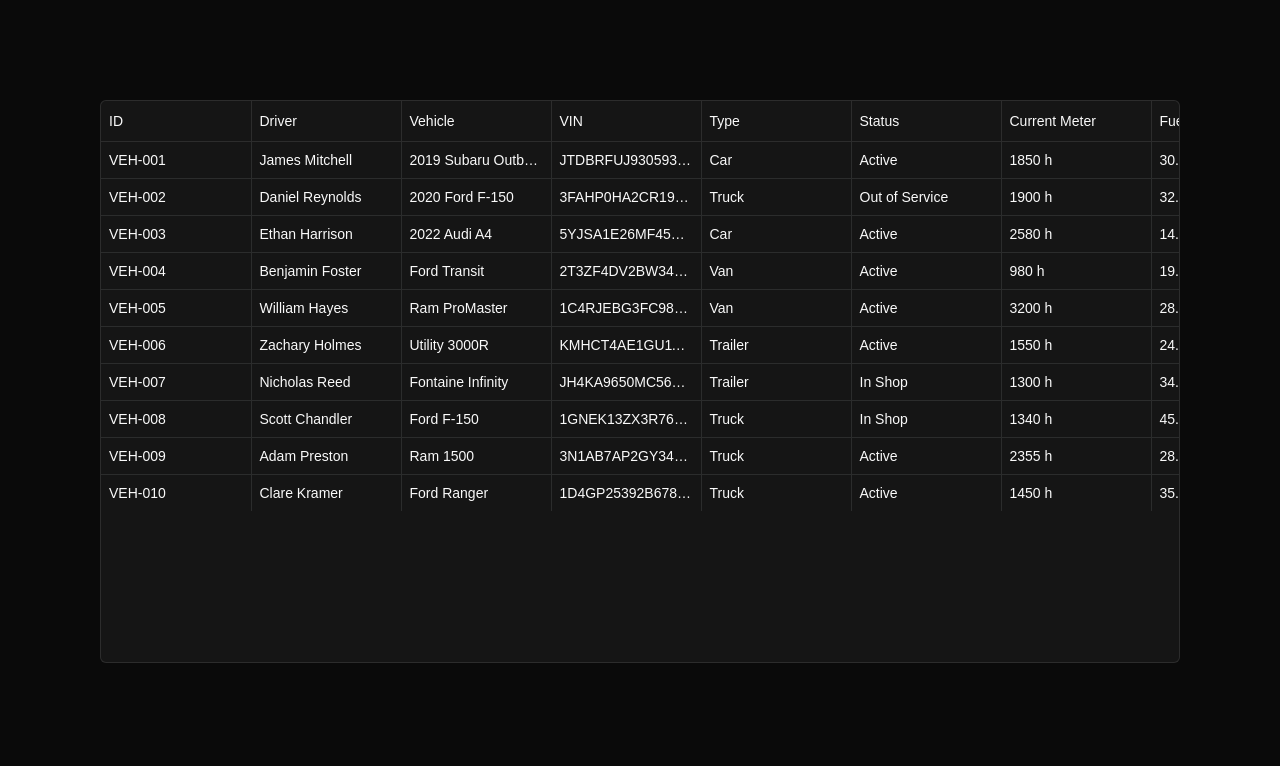
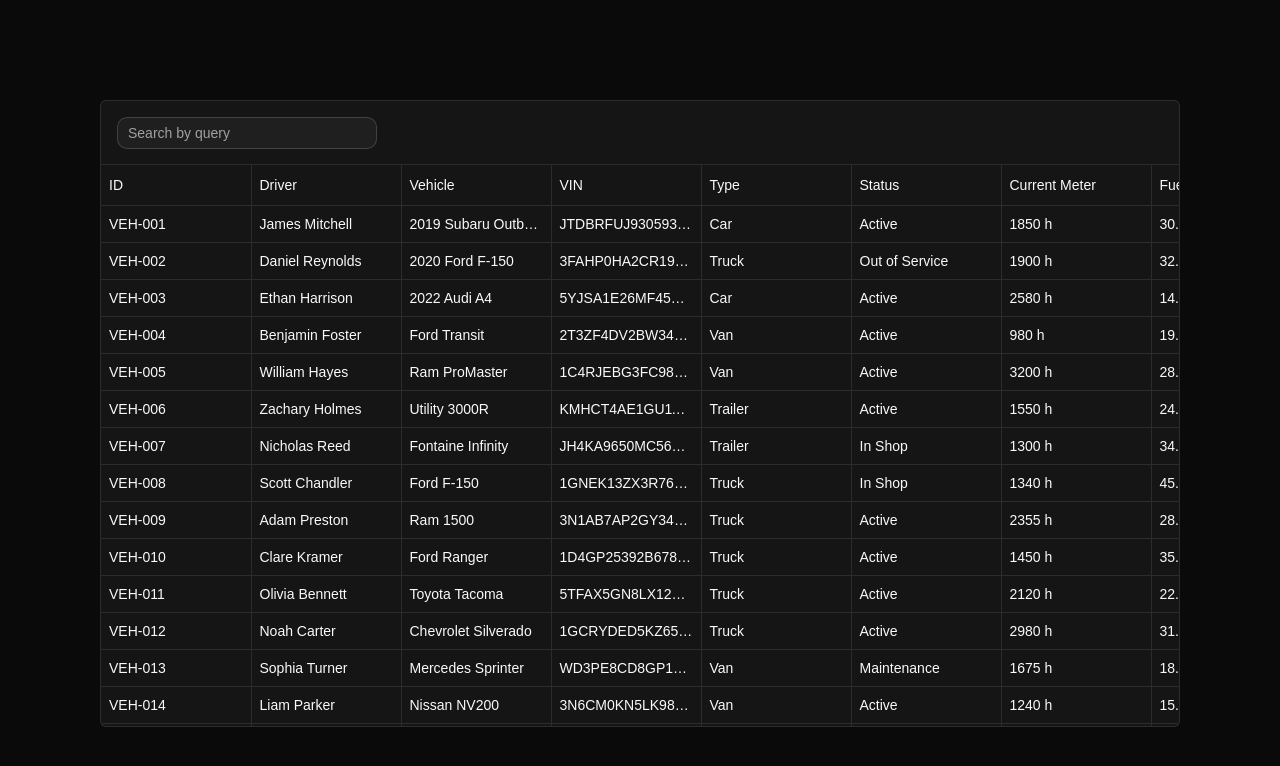
Before and after one commit to jsdev-robin/react-shadcn-table, a React (Vite) app: page / in a window 1280 px wide. Shown: the top 766 px of the page. Built offline with nearby package versions, Linux system fonts and the light colour scheme.

Commit message:
feat: add TopToolbar component and refactor GridCenterHeader to use GridCenterHead

```diff
--- a/src/package/features/index.ts
+++ b/src/package/features/index.ts
@@ -3,7 +3,6 @@ import {
   columnSizingFeature,
   columnVisibilityFeature,
   createFilteredRowModel,
-  createPaginatedRowModel,
   createSortedRowModel,
   filterFn_includesString,
   rowPaginationFeature,
@@ -23,7 +22,7 @@ export const features = tableFeatures({
   rowSelectionFeature,
   rowSortingFeature,
   filteredRowModel: createFilteredRowModel(),
-  paginatedRowModel: createPaginatedRowModel(),
+  // paginatedRowModel: createPaginatedRowModel(),
   sortedRowModel: createSortedRowModel(),
   filterFns: { includesString: filterFn_includesString },
   sortFns: { alphanumeric: sortFn_alphanumeric, text: sortFn_text },
--- a/src/package/ui/grid/center/GridCenter.tsx
+++ b/src/package/ui/grid/center/GridCenter.tsx
@@ -1,5 +1,6 @@
 import { useGrid } from '@/package/hooks/useGrid';
 import React from 'react';
+import TopToolbar from '../../toolbar/top';
 import GridCenterBody from './GridCenterBody';
 import GridCenterHeader from './GridCenterHeader';
 
@@ -8,6 +9,7 @@ const GridCenter = () => {
 
   return (
     <React.Fragment>
+      <TopToolbar />
       <div
         style={{
           width: '100%',
--- /dev/null
+++ b/src/package/ui/grid/center/GridCenterHead.tsx
@@ -0,0 +1,28 @@
+import { TableHead } from '@/components/ui/table';
+import type { GridFeatures } from '@/package/features';
+import { useGrid } from '@/package/hooks/useGrid';
+import type { Header, RowData } from '@tanstack/react-table';
+
+const GridCenterHead = ({
+  header,
+}: {
+  header: Header<GridFeatures, RowData, unknown>;
+}) => {
+  const { table } = useGrid();
+  return (
+    <TableHead
+      key={header.id}
+      style={{
+        width: header.getSize(),
+        minWidth: header.getSize(),
+        maxWidth: header.getSize(),
+        borderRight: '1px solid',
+        borderColor: 'var(--border)',
+      }}
+    >
+      {header.isPlaceholder ? null : <table.FlexRender header={header} />}
+    </TableHead>
+  );
+};
+
+export default GridCenterHead;
--- a/src/package/ui/grid/center/GridCenterHeader.tsx
+++ b/src/package/ui/grid/center/GridCenterHeader.tsx
@@ -1,5 +1,6 @@
-import { Table, TableHead, TableHeader, TableRow } from '@/components/ui/table';
+import { Table, TableHeader, TableRow } from '@/components/ui/table';
 import { useGrid } from '@/package/hooks/useGrid';
+import GridCenterHead from './GridCenterHead';
 
 const GridCenterHeader = () => {
   const { table } = useGrid();
@@ -14,20 +15,7 @@ const GridCenterHeader = () => {
         {table.getHeaderGroups().map((headerGroup) => (
           <TableRow key={headerGroup.id}>
             {headerGroup.headers.map((header) => (
-              <TableHead
-                key={header.id}
-                style={{
-                  width: header.getSize(),
-                  minWidth: header.getSize(),
-                  maxWidth: header.getSize(),
-                  borderRight: '1px solid',
-                  borderColor: 'var(--border)',
-                }}
-              >
-                {header.isPlaceholder ? null : (
-                  <table.FlexRender header={header} />
-                )}
-              </TableHead>
+              <GridCenterHead header={header} key={header.id} />
             ))}
           </TableRow>
         ))}
--- /dev/null
+++ b/src/package/ui/toolbar/top/index.tsx
@@ -0,0 +1,24 @@
+import { Input } from '@/components/ui/input';
+
+const TopToolbar = () => {
+  return (
+    <div
+      style={{
+        paddingInline: '16px',
+        height: '64px',
+        borderBottom: '1px solid var(--border)',
+        display: 'flex',
+        alignItems: 'center',
+      }}
+    >
+      <Input
+        style={{
+          width: '260px',
+        }}
+        placeholder="Search by query"
+      />
+    </div>
+  );
+};
+
+export default TopToolbar;
```
